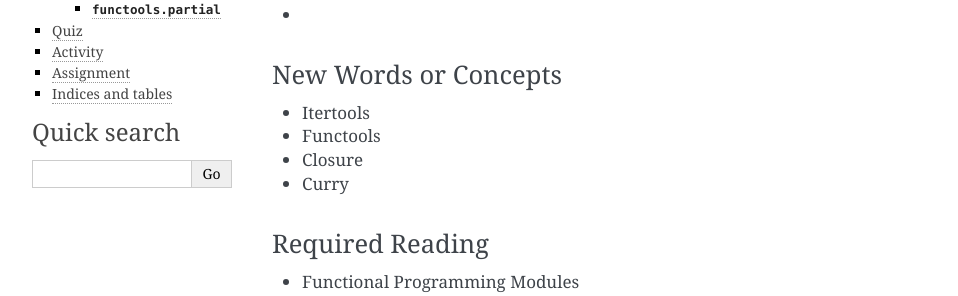
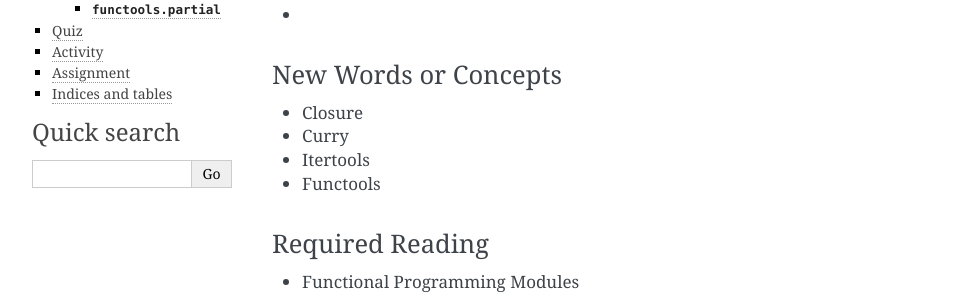
Before and after one commit to rriehle/FP3, a Sphinx documentation site: the page built from source/index.rst, in a window 1280 px wide and 900 px high, scrolled down 420 px. Shown: the part 159-455 px from the top of the window, without its empty margins (148-1106 px from the left). Built offline with Sphinx 7.4.7, drawn with Linux system fonts in a browser that asks for light colours.

Commit message:
Reorder topics

```diff
--- a/source/index.rst
+++ b/source/index.rst
@@ -40,10 +40,10 @@ Upon successful completion of this lesson, you will be able to:
 New Words or Concepts
 =====================
 
+* Closure
+* Curry
 * Itertools
 * Functools
-* Closure
-* Curry
 
 
 Required Reading
```
